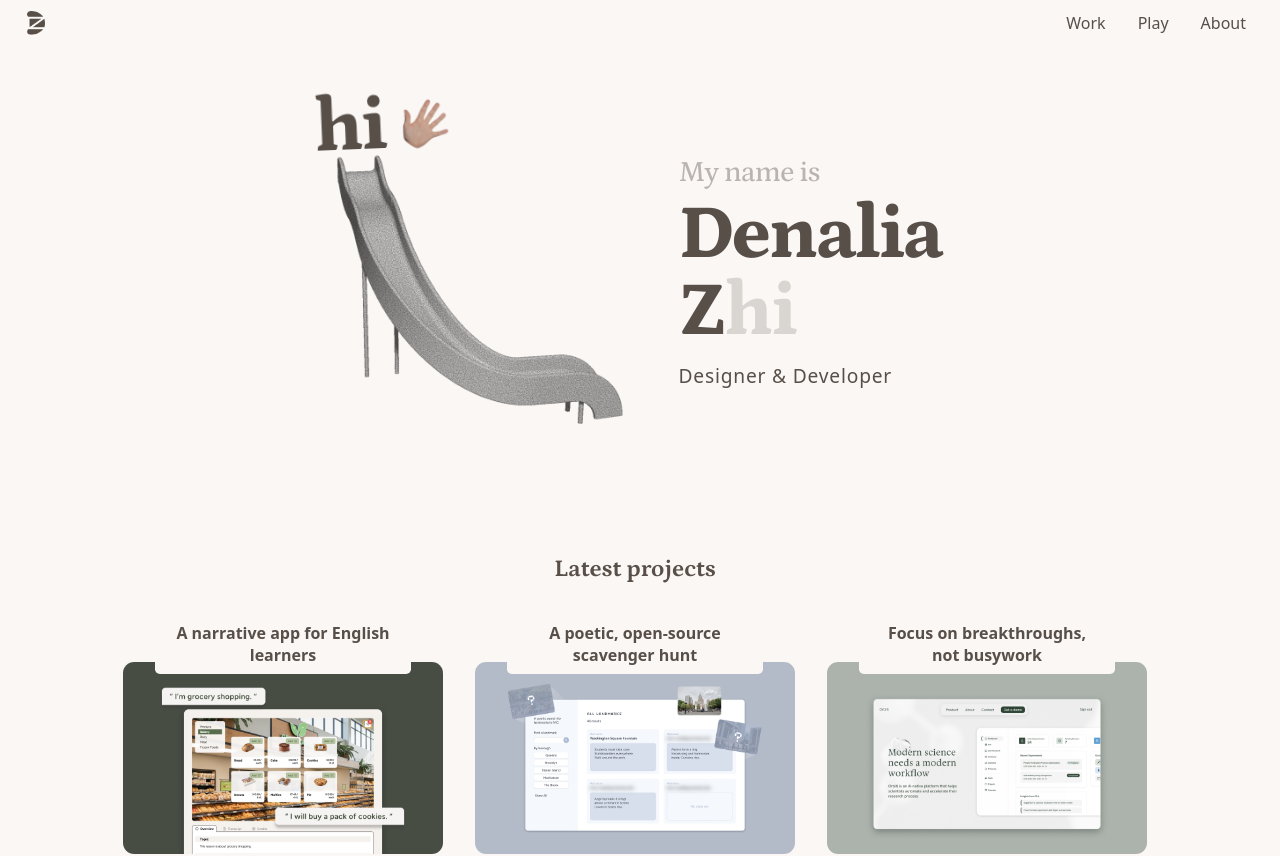
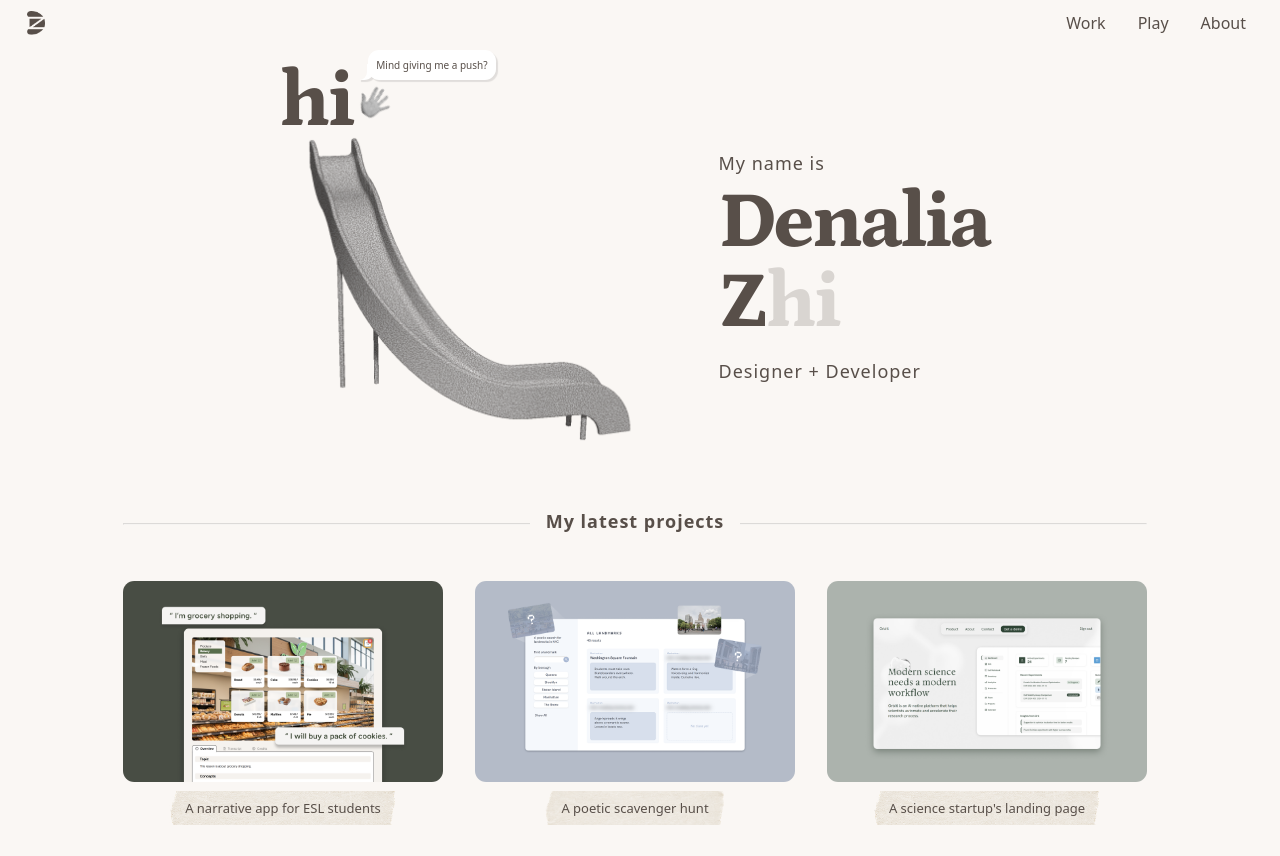
Before and after one commit to denaliazhi/portfolio-v4, a React (Vite) app: page / in a window 1280 px wide. Shown: the top 856 px of the page. Built offline with nearby package versions, Linux system fonts and the light colour scheme; a web font is replaced by a local one.

Commit message:
style: refine home page
feat: dynamic speech bubble
style: greeting animation, projects overview

```diff
--- a/src/components/Hero.jsx
+++ b/src/components/Hero.jsx
@@ -1,11 +1,19 @@
-import { useState } from "react";
+import { useEffect, useState } from "react";
 
 export default function Hero() {
   const [isAnimating, setIsAnimating] =
     useState(false);
   const handleClick = () => {
-    setIsAnimating(!isAnimating);
+    !isAnimating && setIsAnimating(true);
   };
+
+  useEffect(() => {
+    if (isAnimating) {
+      setTimeout(() => {
+        setIsAnimating(false);
+      }, 5000);
+    }
+  }, [isAnimating]);
 
   return (
     <>
@@ -21,24 +29,29 @@ export default function Hero() {
           <div
             className={
               isAnimating
-                ? "greeting slide-down"
+                ? "greeting sliding"
                 : "greeting"
             }
             onClick={handleClick}
           >
             <h1>hi</h1>
-            <span id="waving-hand"></span>
+            <span id="greeting-hand"></span>
+            <span className="speech-bubble">
+              {isAnimating
+                ? "Weeee!"
+                : "Mind giving me a push?"}
+            </span>
           </div>
         </div>
         <div className="hero-text">
           <h1>My name is</h1>
           <h1>
             Denalia Z
-            <span className="dotted-text">
+            <span className="letter-placeholder">
               hi
             </span>
           </h1>
-          <h2>Designer & Developer</h2>
+          <h2>Designer + Developer</h2>
           {/* Swap on click, change flex order */}
         </div>
       </section>
--- a/src/components/Project-Header.jsx
+++ b/src/components/Project-Header.jsx
@@ -12,7 +12,9 @@ export default function ProjectHeader({
         {tools.map((tool) => (
           <li>{tool}</li>
         ))}
-        <li>{type}</li>
+        {type.map((item) => (
+          <li>{item}</li>
+        ))}
       </ul>
       <p>{desc}</p>
     </section>
--- a/src/components/Projects-Container.jsx
+++ b/src/components/Projects-Container.jsx
@@ -1,9 +1,12 @@
+import ImageCaption from "./Image-Caption";
+
 export default function ProjectsContainer({
+  heading,
   content,
 }) {
   return (
     <section className="projects">
-      <h2>Latest projects</h2>
+      <h2>{heading}</h2>
       <div>
         {Object.values(content).map((project) => (
           <a
@@ -12,25 +15,14 @@ export default function ProjectsContainer({
               "-"
             )}`}
           >
-            <article>
-              <h3>{project.desc_short}</h3>
-              <div>
-                <img
-                  src={`/projects/${project.images_featured[0].src}`}
-                  alt={
-                    project.images_featured[0].alt
-                  }
-                  height="250"
-                  width="350"
-                />
-              </div>
-              <ul class="tags">
-                {project.tools.map((tool) => (
-                  <li>{tool}</li>
-                ))}
-                <li>{project.type}</li>
-              </ul>
-            </article>
+            <ImageCaption
+              image={{
+                src: `/projects/${project.images_featured[0].src}`,
+                alt: project.images_featured[0]
+                  .alt,
+                caption: project.desc_short,
+              }}
+            ></ImageCaption>
           </a>
         ))}
       </div>
--- a/src/data/projects-data.js
+++ b/src/data/projects-data.js
@@ -2,7 +2,7 @@ const projects = {
   groceryShop: {
     title: "ESL Grocery Shop",
     desc_short:
-      "A narrative app for English learners",
+      "A narrative app for ESL students",
     desc_long: `I built a narrative app to help English as a Second Language (ESL)
       students navigate the grocery store and gain confidence in their everyday lives.`,
     images_featured: [
@@ -24,13 +24,12 @@ const projects = {
       },
     ],
     images_supporting: [],
-    type: "Personal project",
+    type: ["Personal project", "Web dev"],
     tools: ["React"],
   },
   haikuHunt: {
     title: "Haiku Hunt",
-    desc_short:
-      "A poetic, open-source scavenger hunt",
+    desc_short: "A poetic scavenger hunt",
     images_featured: [
       {
         src: "haiku-cover.png",
@@ -38,13 +37,13 @@ const projects = {
       },
     ],
     images_supporting: [],
-    type: "Personal project",
+    type: ["Personal project", "Web dev"],
     tools: ["Node", "Express", "PostgreSQL"],
   },
   orbitl: {
     title: "Orbitl",
     desc_short:
-      "Focus on breakthroughs, not busywork",
+      "A science startup's landing page",
     images_featured: [
       {
         src: "orbitl-cover.png",
@@ -52,7 +51,7 @@ const projects = {
       },
     ],
     images_supporting: [],
-    type: "Client project",
+    type: ["Client project", "Design"],
     tools: ["Wordpress"],
   },
 };
--- a/src/index.css
+++ b/src/index.css
@@ -4,7 +4,6 @@
   --lighter-main: rgba(var(--brown), 0.4);
   --background: rgb(250, 247, 244);
   --rounded: 0.7rem;
-  --hero-text: 2.3rem;
   --shadow: 1px 1px 3px rgba(0, 0, 0, 0.1);
 }
 
@@ -54,7 +53,7 @@ main {
 
   display: flex;
   flex-direction: column;
-  gap: 5rem;
+  gap: 3rem;
 }
 
 a,
@@ -78,7 +77,7 @@ h4 {
 
 h1 {
   font-weight: 800;
-  font-size: 6rem;
+  font-size: 5rem;
 }
 
 h2 {
@@ -105,7 +104,7 @@ h3 {
 }
 
 hr {
-  opacity: 20%;
+  opacity: 30%;
 }
 
 aside {
@@ -117,6 +116,76 @@ aside {
   display: flex;
   flex-direction: column;
   gap: 0.5rem;
+}
+
+/* Animations */
+
+@keyframes jump {
+  0% {
+    transform: translateY(0);
+  }
+  10% {
+    transform: translateY(-8%);
+  }
+  20% {
+    transform: translateY(0);
+  }
+  30% {
+    transform: translateY(-8%);
+  }
+  40% {
+    transform: translateY(0);
+  }
+}
+@keyframes wave {
+  0% {
+    transform: rotate(45deg);
+  }
+  10% {
+    transform: rotate(35deg);
+  }
+  20% {
+    transform: rotate(55deg);
+  }
+  30% {
+    transform: rotate(35deg);
+  }
+  40% {
+    transform: rotate(45deg);
+  }
+}
+@keyframes slide-down {
+  10% {
+    offset-distance: 7%;
+    left: 1.5rem;
+    top: -1.5rem;
+  }
+  25% {
+    offset-distance: 78%;
+    left: 0rem;
+    top: -3.7rem;
+  }
+  55% {
+    offset-distance: 79%;
+    opacity: 1;
+    top: -3.7rem;
+  }
+  60% {
+    offset-distance: 100%;
+    opacity: 0;
+  }
+  100% {
+    offset-distance: 100%;
+    opacity: 0;
+  }
+}
+@keyframes scroll {
+  0% {
+    transform: translateX(0);
+  }
+  100% {
+    transform: translateX(calc(-100% - 0.2rem));
+  }
 }
 
 /* --------------- Header --------------- */
@@ -198,104 +267,11 @@ footer p:hover {
 
 .hero {
   margin-top: 2rem;
-  transform: scale(80%);
   display: flex;
   justify-content: center;
   gap: 4rem;
   flex-wrap: wrap;
   align-items: center;
-}
-
-.hero h1 {
-  line-height: 100%;
-  letter-spacing: -3px;
-}
-
-.hero h2 {
-  font-family: var(--sans-serif);
-  font-weight: 500;
-  letter-spacing: 1px;
-  margin-top: 1rem;
-}
-
-.hero div:first-child {
-  position: relative;
-}
-
-#playground-slide {
-  width: clamp(15rem, 100%, 25rem);
-}
-
-.greeting {
-  position: absolute;
-  top: -4.5rem;
-  left: -1rem;
-
-  display: flex;
-  align-items: center;
-  gap: 1rem;
-
-  animation: float 1.5s linear alternate infinite;
-}
-
-.greeting:hover {
-  cursor: pointer;
-}
-
-#waving-hand {
-  height: 4rem;
-  width: 4rem;
-
-  background-image: url("/home/hand.png");
-  background-position: center;
-  background-size: contain;
-  background-repeat: no-repeat;
-
-  transform: rotate(45deg);
-}
-
-.greeting.slide-down {
-  top: -2rem;
-  left: 3rem;
-  offset-path: path(
-    "M0.0166016 1.00168C44.2666 0.250527 55.2666 251.251 199.267 279.25C343.267 307.249 401.267 271.25 543.267 261.25C685.267 251.25 731.267 359.25 731.267 359.25"
-  );
-  animation: slide-down 5s ease-in 1;
-}
-
-@keyframes float {
-  0% {
-    transform: rotate(-5deg);
-  }
-  50% {
-    transform: translateY(-5%);
-  }
-  100% {
-    transform: rotate(5deg);
-  }
-}
-@keyframes slide-down {
-  10% {
-    offset-distance: 2%;
-    left: 1.5rem;
-    top: -2.5rem;
-  }
-  25% {
-    offset-distance: 80%;
-    top: -2.8rem;
-  }
-  55% {
-    offset-distance: 82%;
-    opacity: 1;
-  }
-  60% {
-    offset-distance: 100%;
-    opacity: 0;
-  }
-  100% {
-    offset-distance: 100%;
-    opacity: 0;
-  }
 }
 
 .hero-text {
@@ -307,16 +283,118 @@ footer p:hover {
   justify-content: center;
 }
 
+.hero h1 {
+  line-height: 100%;
+  letter-spacing: -3px;
+}
+
+.hero h2 {
+  font-family: var(--sans-serif);
+  font-weight: 500;
+  font-size: large;
+  letter-spacing: 1px;
+  margin-top: 1rem;
+}
+
 .hero-text h1:first-child {
-  color: var(--lighter-main);
-  font-size: var(--hero-text);
+  font-family: var(--sans-serif);
+  font-size: large;
   font-weight: 500;
-  letter-spacing: -1px;
+  letter-spacing: 1px;
   margin-bottom: 0.7rem;
 }
 
-.dotted-text {
+.letter-placeholder {
   opacity: 0.2;
+}
+
+.hero div:first-child {
+  position: relative;
+}
+
+#playground-slide {
+  transform: scale(0.9);
+  width: clamp(15rem, 100%, 25rem);
+}
+
+.greeting {
+  position: absolute;
+  top: -3rem;
+
+  display: flex;
+  align-items: center;
+  gap: 0.3rem;
+
+  animation: jump 3s ease-out infinite;
+}
+
+.greeting:hover {
+  cursor: pointer;
+}
+
+#greeting-hand {
+  height: 2rem;
+  width: 2rem;
+
+  background-image: url("/home/hand.png");
+  background-position: center;
+  background-size: contain;
+  background-repeat: no-repeat;
+  filter: saturate(0) contrast(1.5);
+
+  transform: rotate(45deg);
+  animation: wave 3s ease-in-out 1.5s infinite;
+}
+
+.greeting.sliding {
+  top: -2rem;
+  left: 3rem;
+  offset-path: path(
+    "M0.0166016 1.00168C44.2666 0.250527 55.2666 251.251 199.267 279.25C343.267 307.249 401.267 271.25 543.267 261.25C685.267 251.25 731.267 359.25 731.267 359.25"
+  );
+  animation: slide-down 5s ease-in 1;
+}
+
+/* Speech Bubble */
+
+.speech-bubble {
+  font-size: x-small;
+
+  display: inline-block;
+  position: absolute;
+  left: 5.5rem;
+  top: -0.8rem;
+
+  padding: 0.5rem;
+  width: max-content;
+
+  background-color: white;
+  border-radius: var(--rounded);
+  box-shadow: 2px 2px 1px rgba(0, 0, 0, 0.1);
+}
+
+.speech-bubble::before,
+.speech-bubble::after {
+  left: -9px;
+  bottom: 0;
+  content: "";
+  position: absolute;
+}
+
+.speech-bubble::before {
+  z-index: -1;
+  width: 1rem;
+  height: 1rem;
+  background-color: white;
+  border-bottom-right-radius: 0.7rem;
+  box-shadow: 2px 2px 1px rgba(0, 0, 0, 0.1);
+}
+
+.speech-bubble::after {
+  width: 0.5rem;
+  height: 1.1rem;
+  background-color: var(--background);
+  border-bottom-right-radius: 0.5rem;
 }
 
 /* --------------- Home Page: Marquee --------------- */
@@ -433,14 +511,6 @@ footer p:hover {
   background-position: center;
   filter: brightness(1.2);
 }
-@keyframes scroll {
-  0% {
-    transform: translateX(0);
-  }
-  100% {
-    transform: translateX(calc(-100% - 0.2rem));
-  }
-}
 
 /* --------------- Home Page: Pitch --------------- */
 #pitch {
@@ -512,12 +582,30 @@ footer p:hover {
 
 /* --------------- Home Page: Projects --------------- */
 
+.home hr {
+  z-index: -1;
+  margin-bottom: -4rem;
+}
+
 .projects {
   text-align: center;
 }
 
+.projects h2 {
+  font-family: var(--sans-serif);
+  font-size: large;
+  font-weight: 600;
+  letter-spacing: 1px;
+
+  width: fit-content;
+  padding: 0 1rem;
+  margin: auto;
+
+  background-color: var(--background);
+}
+
 .projects > div {
-  margin-top: 2rem;
+  margin-top: 3rem;
 
   display: flex;
   justify-content: center;
@@ -525,43 +613,23 @@ footer p:hover {
   flex-wrap: wrap;
 }
 
-.projects > div h3 {
-  z-index: 5;
-  font-family: var(--sans-serif);
-  font-weight: 600;
-  font-size: 1rem;
-  background-color: var(--background);
-  margin: 0 auto -1.8rem;
-  width: 80%;
-  border-radius: 0.3rem;
-  padding: 0.5rem 1.2rem;
-}
-
-.projects article {
+.projects figure {
   max-width: 20rem;
   width: 100%;
 
   display: flex;
   flex-direction: column;
-  gap: 1rem;
+  gap: 0.3rem;
+  align-items: center;
 }
 
-.projects article div {
-  height: 12rem;
-  width: 20rem;
-  overflow: hidden;
-  border-radius: var(--rounded);
-}
-
-.projects article img {
-  height: auto;
-  width: 100%;
-
+.projects figure img {
   transition: transform 300ms ease-in-out;
 }
 
-.projects article img:hover {
-  transform: scale(1.1);
+.projects figure img:hover {
+  transform: translateY(-3%);
+  cursor: pointer;
 }
 
 .tags {
@@ -901,17 +969,14 @@ footer p:hover {
 
 @media (max-width: 600px) {
   /* -------- GENERAL -------- */
-  body {
-    padding: 1.5rem 1rem;
-  }
-
   #root {
     gap: 1rem;
+    overflow: hidden;
   }
 
   main,
   main.project-page {
-    margin: 4rem 0 0 0;
+    padding: 1.5rem 1rem;
   }
 
   h1 {
@@ -921,14 +986,13 @@ footer p:hover {
   /* -------- Header -------- */
   header,
   footer {
-    padding: 0;
+    padding: 1rem;
   }
 
   header {
     z-index: 1000;
-    width: 90%;
+    width: 100%;
     position: fixed;
-    padding: 0.5rem;
 
     outline: 3px solid rgba(250, 247, 244, 0.9);
     border-radius: var(--rounded);
@@ -987,8 +1051,8 @@ footer p:hover {
 
   /* -------- Home Page: Hero -------- */
   .hero {
+    transform: scale(75%);
     max-width: 100%;
-    /* align-self: flex-start; */
     height: auto;
   }
 
@@ -996,11 +1060,7 @@ footer p:hover {
     gap: 0;
   }
 
-  #waving-hand {
-    transform: scale(0.7) rotate(45deg);
-  }
-
-  .greeting.slide-down {
+  .greeting.sliding {
     left: 4rem;
     top: -1.9rem;
     offset-path: path(
--- a/src/pages/Home.jsx
+++ b/src/pages/Home.jsx
@@ -10,7 +10,11 @@ export default function Home() {
     <>
       <PageTemplate className="home">
         <Hero />
-        <ProjectsContainer content={projects} />
+        <hr />
+        <ProjectsContainer
+          heading="My latest projects"
+          content={projects}
+        />
         {/* <Marquee />
         <Pitch /> */}
       </PageTemplate>
```
Also changed, not shown: src/pages/Project-Grocery-App.jsx (+38 -39 lines).
